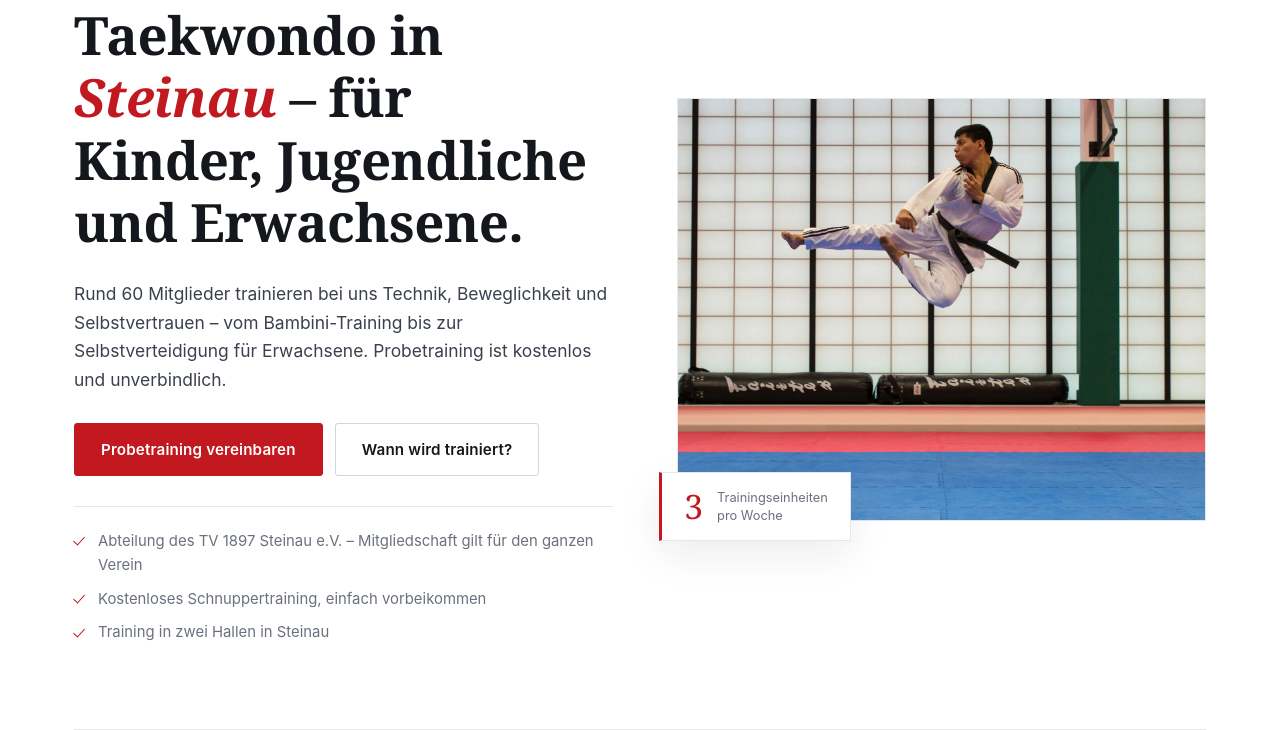
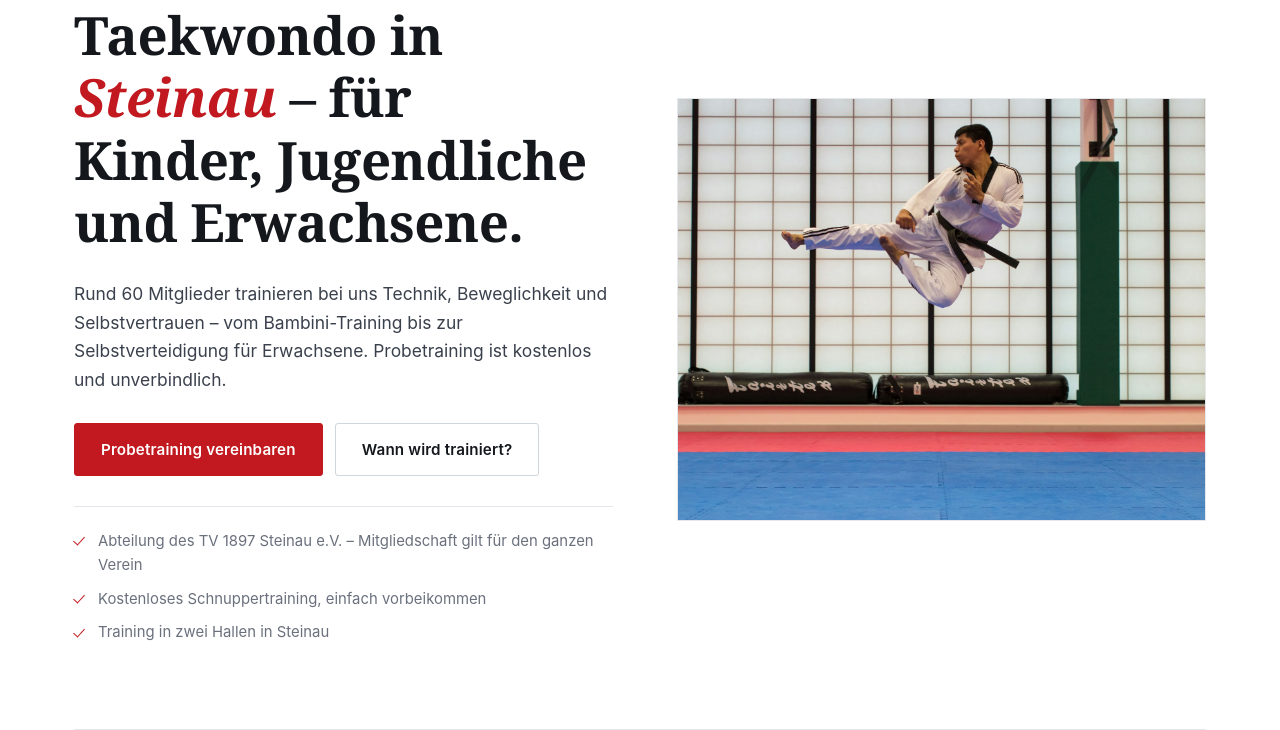
Before and after one commit to JustusRoe/Taekwondo-, a PHP site: page / in a window 1280 px wide. Shown: the part 193-923 px from the top of the page. Run offline with PHP 8.4, Linux system fonts and the light colour scheme.

Commit message:
Seite entschlackt, Kartenlinks auf Google Maps
Entfernt: die Plakette "3 Trainingseinheiten pro Woche" im Kopfbereich,
der Kasten zu Beiträgen und Gebühren, die fünf Prinzipien des
Taekwondo und der offene Hinweis zu Parken und Eingang.

Die Kartenlinks zeigen jetzt auf eure Google-Maps-Einträge. Die
Anhängsel entry=ttu und g_ep= sind Sitzungsparameter aus dem Browser
und werden mit der Zeit ungültig - abgeschnitten, der Teil mit der
Orts-Kennung bleibt und ist dauerhaft gültig.

Das CSS der entfernten Bausteine ist mit raus: hero-badge, principles,
hinweis-kasten und die Beitragstabelle, zusammen rund 2000 Zeichen.

Geprüft: kein Überlauf auf zehn Breiten und sechs Gerätegrößen, keine
leeren Blöcke oder verwaisten Abstände, keine HTTP- oder JS-Fehler,
CSS-Klammern ausgeglichen, 29 von 29 Serverprüfungen bestanden.

Co-Authored-By: Claude Opus 5 <noreply@anthropic.com>
Claude-Session: https://claude.ai/code/session_01J4GBteVNwyNCbLw6QGuWTM

```diff
--- a/assets/css/style.css
+++ b/assets/css/style.css
@@ -359,30 +359,6 @@ p { margin: 0 0 1.1em; }
   object-position: center 42%;
   border: 1px solid var(--line);
 }
-.hero-badge {
-  position: absolute;
-  left: -18px;
-  bottom: -20px;
-  background: #fff;
-  border: 1px solid var(--line);
-  border-left: 3px solid var(--accent);
-  padding: 16px 22px;
-  display: flex;
-  align-items: center;
-  gap: 14px;
-  box-shadow: 0 14px 40px rgba(20, 23, 28, .08);
-}
-.hero-badge-num {
-  font-family: var(--font-head);
-  font-size: 2.1rem;
-  line-height: 1;
-  color: var(--accent);
-}
-.hero-badge-text {
-  font-size: .8rem;
-  line-height: 1.35;
-  color: var(--muted);
-}
 
 .stats {
   display: grid;
--- a/index.html
+++ b/index.html
@@ -72,10 +72,6 @@
       <figure class="hero-media">
         <img src="assets/img/hero.jpg" width="1700" height="947"
              alt="Taekwondoin in weißem Dobok mit schwarzem Gürtel springt zu einem Sprungkick in einer hellen Trainingshalle">
-        <figcaption class="hero-badge">
-          <span class="hero-badge-num">3</span>
-          <span class="hero-badge-text">Trainingseinheiten<br>pro Woche</span>
-        </figcaption>
       </figure>
     </div>
 
```
Also changed, not shown: other parts of assets/css/style.css (+0 -56 lines), other parts of index.html (+2 -33 lines), CHECKLISTE-INHALTE.md (+2 -4 lines).
